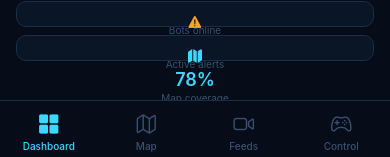
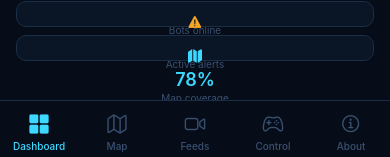
Before and after one commit to sakibulla/AEGIS-SOFTWARE, a React Native app: screen / in a window 390 px wide. Shown: the part 684-841 px from the top of the page. Built offline with nearby package versions, Linux system fonts and the light colour scheme.

Commit message:
fix: re-add About screen to navigation tabs

```diff
--- a/src/navigation/AppNavigator.js
+++ b/src/navigation/AppNavigator.js
@@ -10,6 +10,7 @@ import DashboardScreen from '../screens/DashboardScreen';
 import MapScreen       from '../screens/MapScreen';
 import FeedsScreen     from '../screens/FeedsScreen';
 import ControlScreen   from '../screens/ControlScreen';
+import AboutScreen     from '../screens/AboutScreen';
 
 const Tab = createBottomTabNavigator();
 
@@ -18,6 +19,7 @@ const TABS = [
   { name: 'Map',       component: MapScreen,        icon: 'map-outline',    iconActive: 'map'         },
   { name: 'Feeds',     component: FeedsScreen,      icon: 'videocam-outline', iconActive: 'videocam'  },
   { name: 'Control',   component: ControlScreen,    icon: 'game-controller-outline', iconActive: 'game-controller' },
+  { name: 'About',     component: AboutScreen,      icon: 'information-circle-outline', iconActive: 'information-circle' },
 ];
 
 export default function AppNavigator() {
```
